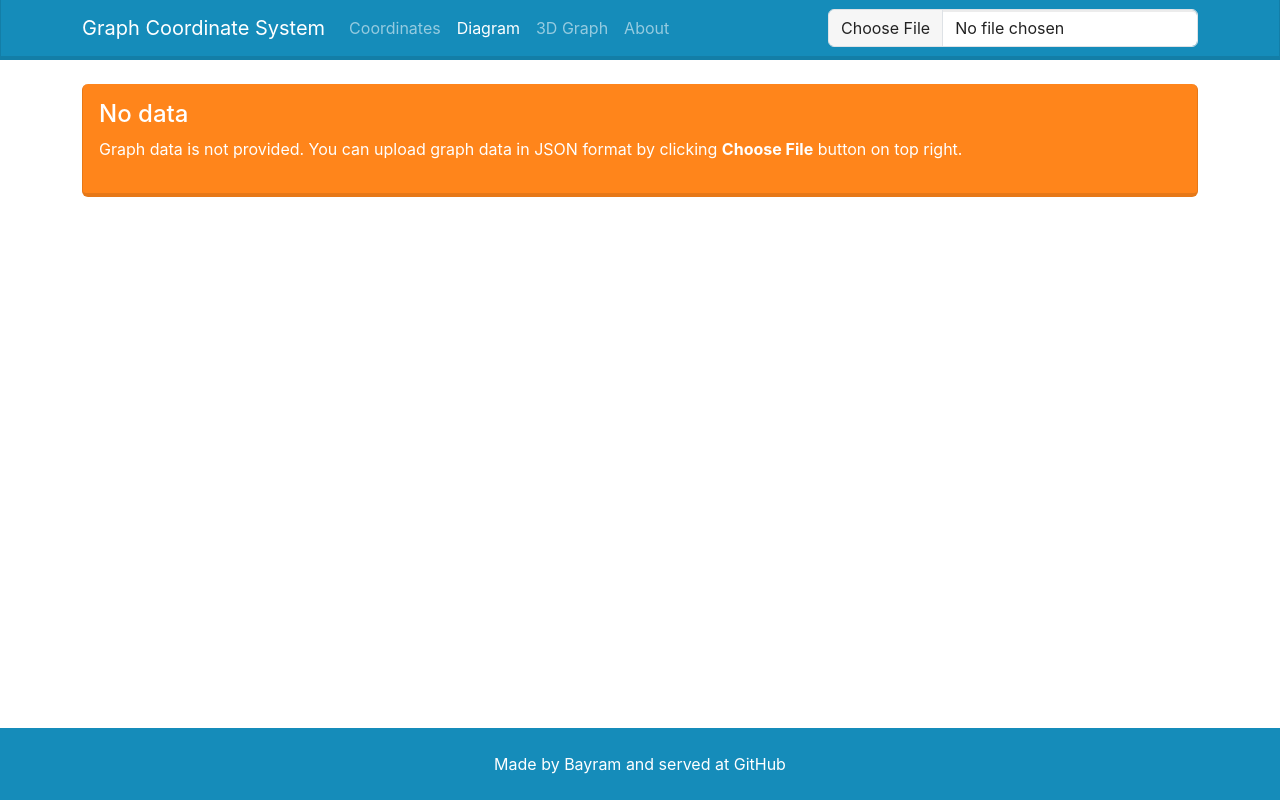
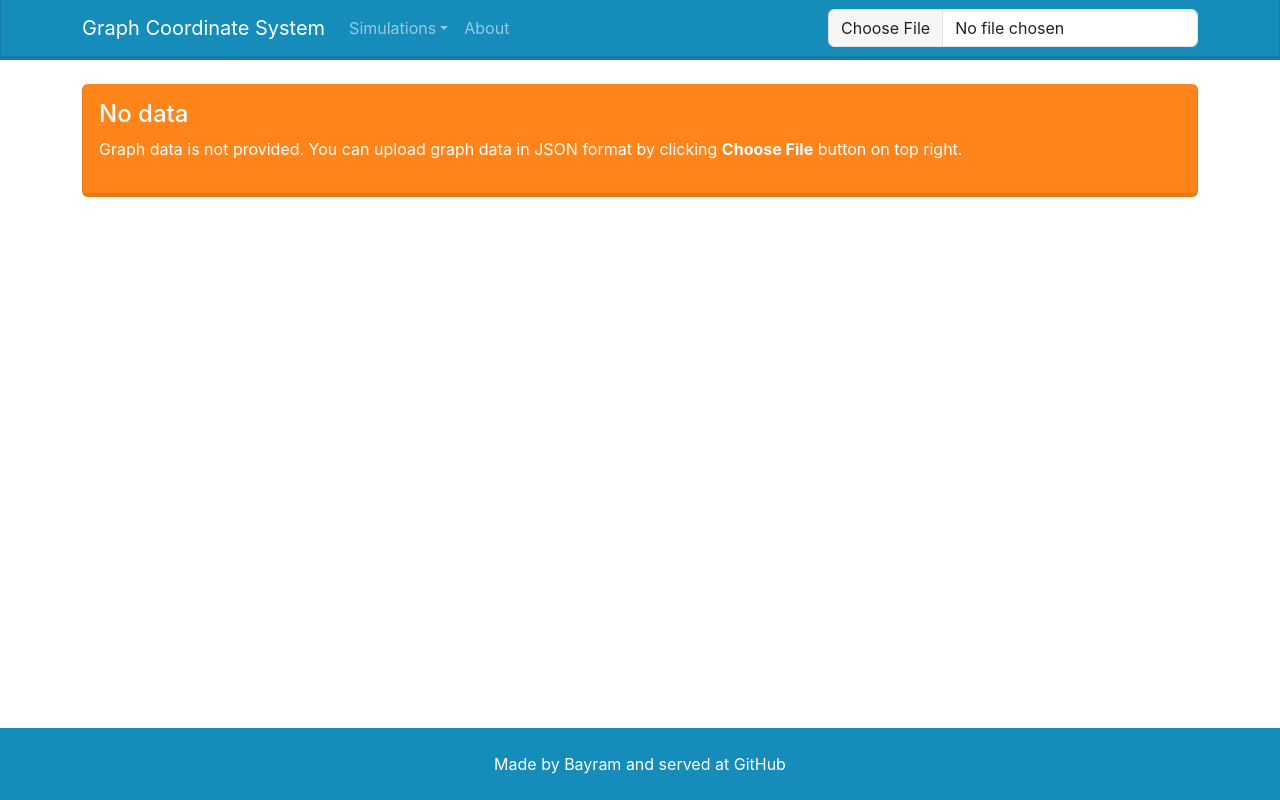
Before and after one commit to bayramdev/graph-coordinate-system, a Next.js app: page /diagram in a window 1280 px wide. Built offline with nearby package versions, Linux system fonts and the light colour scheme.

Commit message:
Group simulation links in header into a dropdown

```diff
--- a/components/Header.tsx
+++ b/components/Header.tsx
@@ -3,6 +3,7 @@ import Link from "next/link";
 import Nav from "react-bootstrap/Nav";
 import Navbar from "react-bootstrap/Navbar";
 import Container from "react-bootstrap/Container";
+import NavDropdown from "react-bootstrap/NavDropdown";
 import HeaderLink from "./HeaderLink";
 import HeaderDataButton from "./HeaderDataButton";
 
@@ -17,10 +18,30 @@ const Header = () => {
           <Navbar.Toggle aria-controls="responsive-navbar-nav" />
           <Navbar.Collapse id="responsive-navbar-nav">
             <Nav className="me-auto">
-              <HeaderLink href="/coordinates">Coordinates</HeaderLink>
-              <HeaderLink href="/diagram">Diagram</HeaderLink>
-              <HeaderLink href="/graph3d">3D Graph</HeaderLink>
-              <HeaderLink href="/about">About</HeaderLink>
+              <NavDropdown title="Simulations" id="basic-nav-dropdown">
+                <HeaderLink
+                  href="/coordinates"
+                  child={(a) => (
+                    <NavDropdown.Item active={a}>Coordinates</NavDropdown.Item>
+                  )}
+                />
+                <HeaderLink
+                  href="/diagram"
+                  child={(a) => (
+                    <NavDropdown.Item active={a}>Diagram</NavDropdown.Item>
+                  )}
+                />
+                <HeaderLink
+                  href="/graph3d"
+                  child={(a) => (
+                    <NavDropdown.Item active={a}>3D Graph</NavDropdown.Item>
+                  )}
+                />
+              </NavDropdown>
+              <HeaderLink
+                href="/about"
+                child={(a) => <Nav.Link active={a}>About</Nav.Link>}
+              />
             </Nav>
 
             <Nav>
--- a/components/HeaderLink.tsx
+++ b/components/HeaderLink.tsx
@@ -1,10 +1,11 @@
 import React from "react";
 import Link from "next/link";
 import { useRouter } from "next/router";
-import Nav from "react-bootstrap/Nav";
+import NavDropdown from "react-bootstrap/NavDropdown";
 
 interface RouteAwareNavLinkProps {
   href: string;
+  child: (active: boolean) => React.ReactNode;
 }
 
 const HeaderLink: React.FC<RouteAwareNavLinkProps> = (props) => {
@@ -16,7 +17,7 @@ const HeaderLink: React.FC<RouteAwareNavLinkProps> = (props) => {
 
   return (
     <Link href={props.href} passHref>
-      <Nav.Link active={isActive}>{props.children}</Nav.Link>
+      {props.child(isActive)}
     </Link>
   );
 };
```
